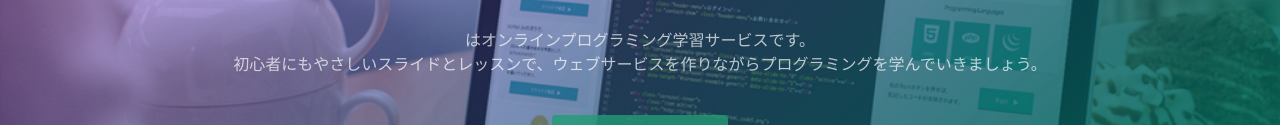
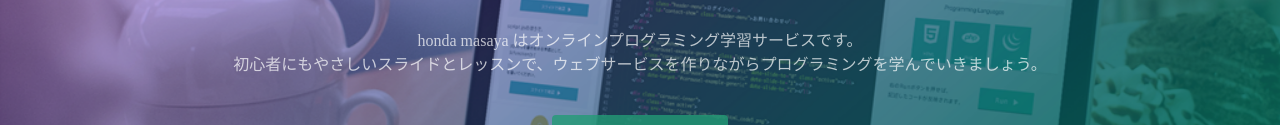
Before and after one commit to hondamasaya/hondamasaya.github.io, a plain HTML site: page index.html in a window 1280 px wide. Shown: the part 317-442 px from the top of the page. Drawn offline with Linux system fonts and the light colour scheme.

Commit message:
Update index.html

```diff
--- a/index.html
+++ b/index.html
@@ -24,7 +24,7 @@
   <div class="top-wrapper">
     <div class="container">
       <h1>LEARN TO CODE.<br>LEARN TO BE CREATIVE.</h1>
-      <p>はオンラインプログラミング学習サービスです。<br>初心者にもやさしいスライドとレッスンで、ウェブサービスを作りながらプログラミングを学んでいきましょう。</p>
+      <p>honda masaya はオンラインプログラミング学習サービスです。<br>初心者にもやさしいスライドとレッスンで、ウェブサービスを作りながらプログラミングを学んでいきましょう。</p>
       <div class="btn-wrapper">
         <a href="#" class="btn signup">新規登録はこちら</a>
         <p>or</p>
```
